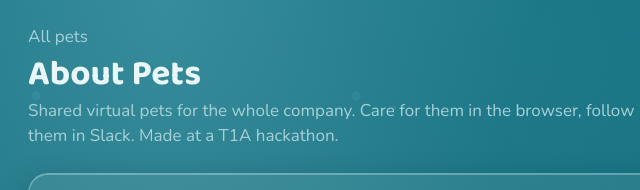
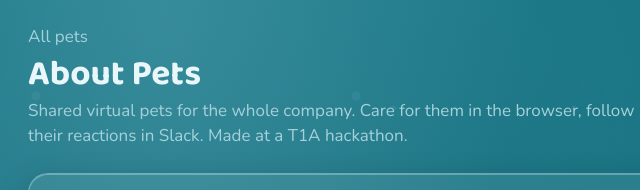
Before and after one commit to dmitrymogilev/pets, a plain HTML site: page site/about/index.html in a window 1280 px wide. Shown: the top 190 px of the page, 92-732 px from the left. Drawn offline with nearby package versions, Linux system fonts and the light colour scheme.

Commit message:
Add a gallery avatar and say the pets are for the whole company everywhere
The Spot gallery card had no image. Ship a 1280x800 _screenshot.png rendered
from the Aquarium theme so the card matches the app.

Use the same tagline on the home page, the About page, and the README:
shared virtual pets for the whole company, cared for in the browser,
with reactions followed in Slack.

```diff
--- a/site/about/index.html
+++ b/site/about/index.html
@@ -13,7 +13,7 @@
   <div class="brand">
     <a class="back" href="/">All pets</a>
     <h1>About Pets</h1>
-    <p class="tagline">Shared virtual pets for the whole company. Care for them in the browser, follow them in Slack. Made at a T1A hackathon.</p>
+    <p class="tagline">Shared virtual pets for the whole company. Care for them in the browser, follow their reactions in Slack. Made at a T1A hackathon.</p>
   </div>
   <div class="top-actions">
     <label class="theme-switch" id="theme-switch"></label>
```
Also changed, not shown: site/index.html (+1 -1 lines), README.md, site/_screenshot.png (added).
